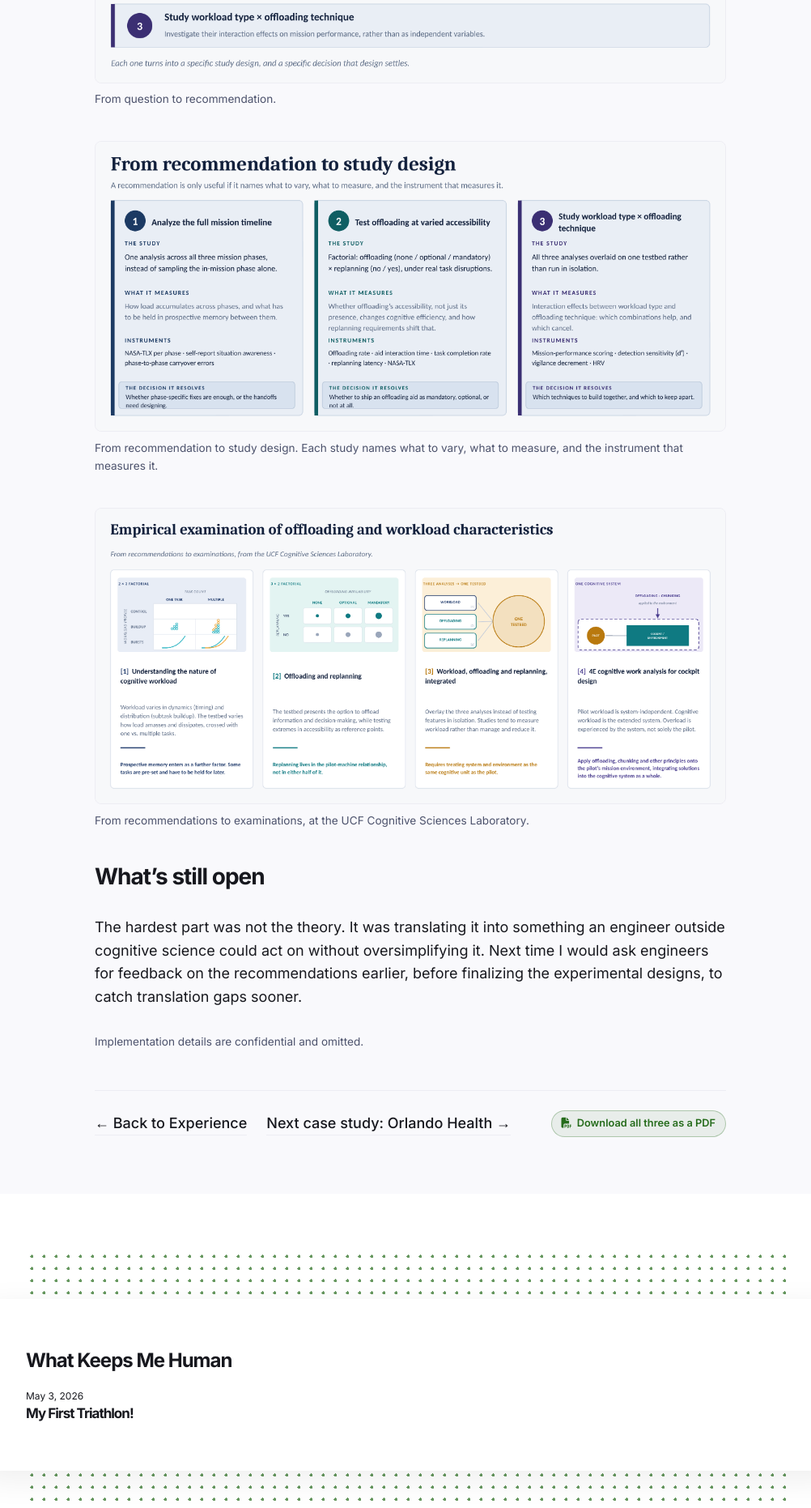
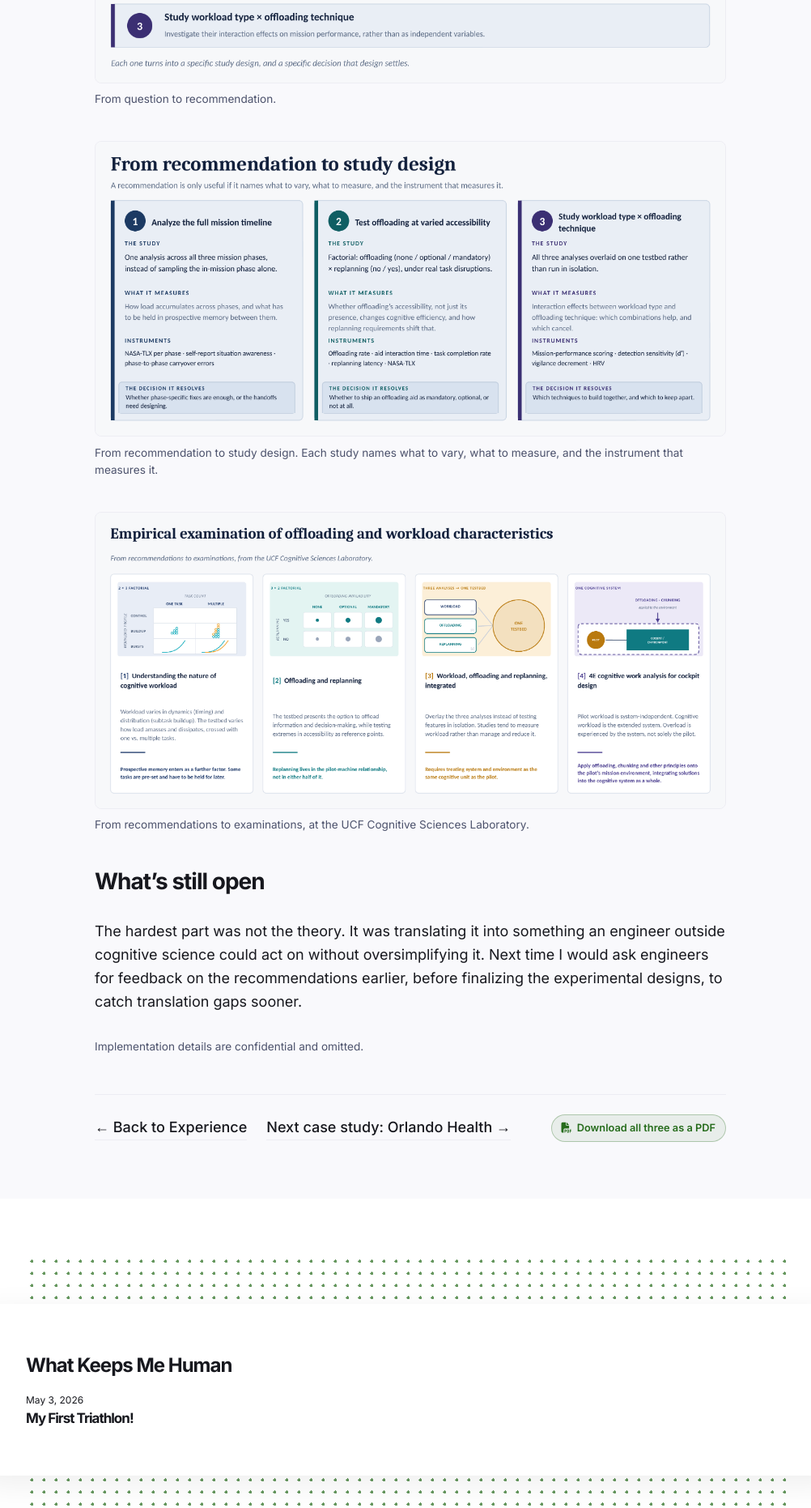
Before and after one commit to giovanidiazalfaro/giovanidiazalfaro.github.io, a Jekyll site: the page built from _pages/case-study-lockheed.md, in a window 1280 px wide. Shown: the part 3640-5502 px from the top of the page at 81% size, without its empty margins (133-1135 px from the left). Built offline with Jekyll 4.4.1, drawn with Linux system fonts in a browser that asks for light colours.

Commit message:
Lockheed slide: stop the decision text clipping in the study-design cards
Co-Authored-By: Claude Opus 5.5 <noreply@anthropic.com>
Claude-Session: https://claude.ai/code/session_01Be8Di5gqHytWBQBqRkoQzy

```diff
--- a/_pages/case-study-lockheed.md
+++ b/_pages/case-study-lockheed.md
@@ -118,7 +118,7 @@ Three recommendations that turn the framework into testable design questions, an
 </figure>
 
 <figure class="cs-figure">
-  <img src="/images/case-studies/lockheed-study-designs.png" alt="Slide titled From recommendation to study design. Each of the three recommendations is paired with a study, what it measures, the instruments that measure it, and the decision it resolves." loading="lazy" width="2540" height="1167">
+  <img src="/images/case-studies/lockheed-study-designs.png" alt="Slide titled From recommendation to study design. Each of the three recommendations is paired with a study, what it measures, the instruments that measure it, and the decision it resolves." loading="lazy" width="2540" height="1185">
   <figcaption>From recommendation to study design. Each study names what to vary, what to measure, and the instrument that measures it. <a class="cs-fullsize" href="/images/case-studies/lockheed-study-designs.png" target="_blank" rel="noopener">Open full size<span class="sr-only"> image (opens in new tab)</span></a></figcaption>
 </figure>
 
```
Also changed, not shown: images/case-studies/lockheed-study-designs.png.
